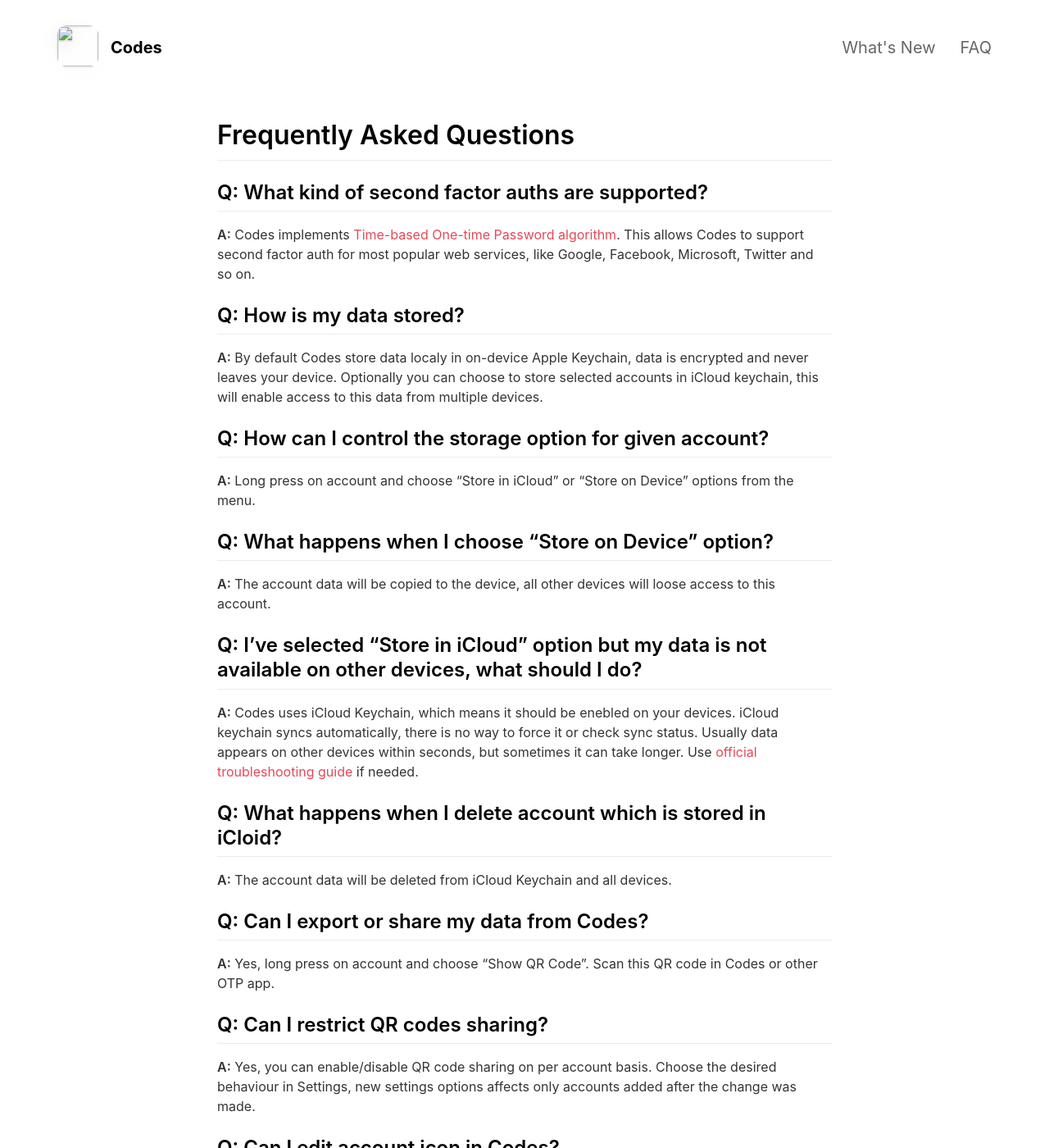
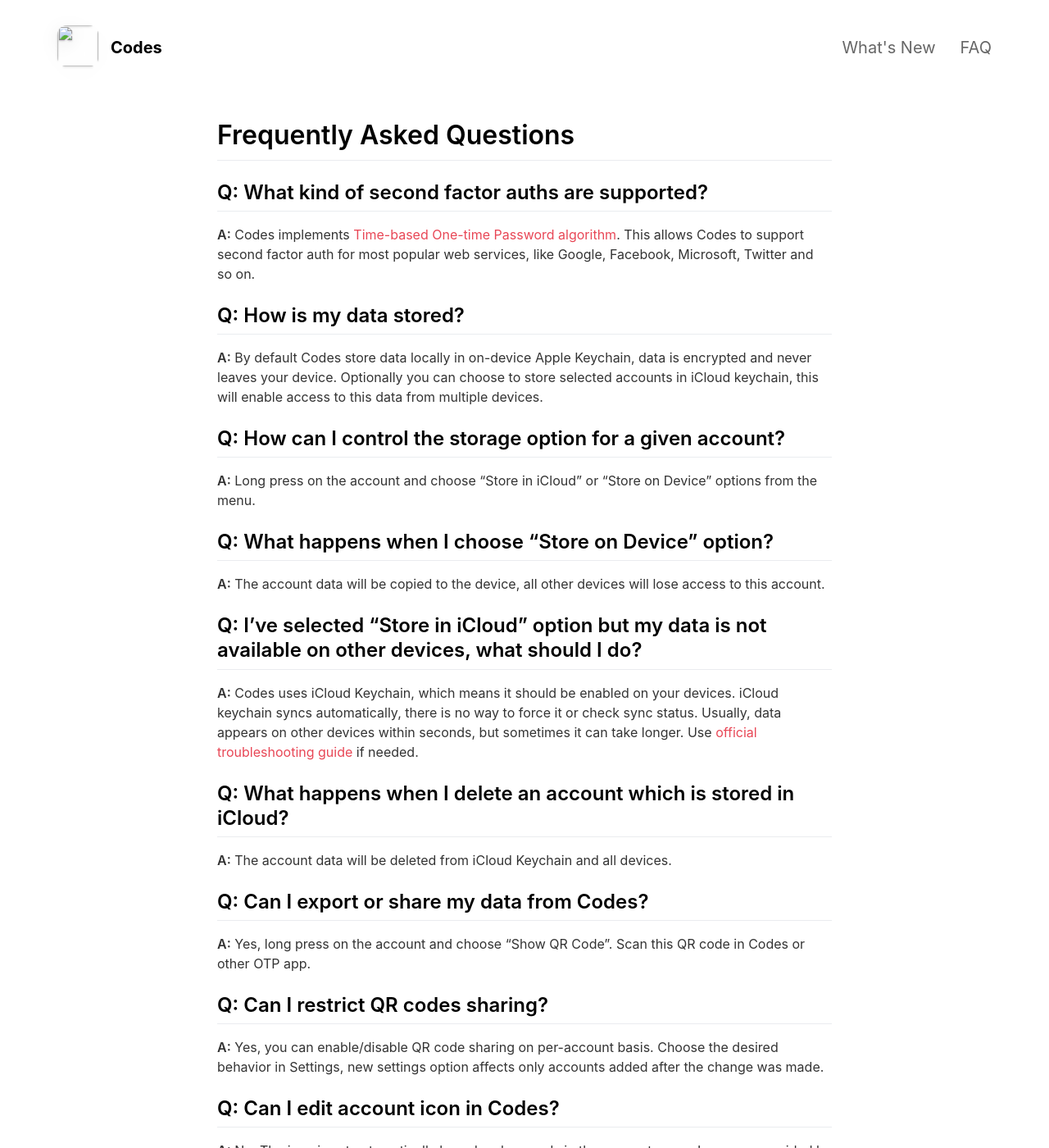
Before and after one commit to amebalabs/codes-landing, a Jekyll site: the page built from _pages/faq.md, in a window 1280 px wide and 1400 px high. Shown: the whole window at 82% size. Built offline with Jekyll 4.4.1, drawn with Linux system fonts in a browser that asks for light colours; nearby versions of some CDN libraries; some of the changed text lies outside the part shown.

Commit message:
Update faq.md

```diff
--- a/_pages/faq.md
+++ b/_pages/faq.md
@@ -10,34 +10,34 @@ include_in_header: true
 **A:** Codes implements [Time-based One-time Password algorithm](https://en.wikipedia.org/wiki/Time-based_One-time_Password_algorithm). This allows Codes to support second factor auth for most popular web services, like Google, Facebook, Microsoft, Twitter and so on.
 
 ## Q: How is my data stored?
-**A:** By default Codes store data localy in on-device Apple Keychain, data is encrypted and never leaves your device. Optionally you can choose to store selected accounts in iCloud keychain, this will enable access to this data from multiple devices.
+**A:** By default Codes store data locally in on-device Apple Keychain, data is encrypted and never leaves your device. Optionally you can choose to store selected accounts in iCloud keychain, this will enable access to this data from multiple devices.
 
-## Q: How can I control the storage option for given account?
-**A:** Long press on account and choose "Store in iCloud" or "Store on Device" options from the menu.
+## Q: How can I control the storage option for a given account?
+**A:** Long press on the account and choose "Store in iCloud" or "Store on Device" options from the menu.
 
 ## Q: What happens when I choose "Store on Device" option?
-**A:** The account data will be copied to the device, all other devices will loose access to this account.
+**A:** The account data will be copied to the device, all other devices will lose access to this account.
 
 ## Q: I've selected "Store in iCloud" option but my data is not available on other devices, what should I do?
-**A:** Codes uses iCloud Keychain, which means it should be enebled on your devices. iCloud keychain syncs automatically, there is no way to force it or check sync status. Usually data appears on other devices within seconds, but sometimes it can take longer. Use [official troubleshooting guide](https://support.apple.com/en-us/HT203783) if needed.
+**A:** Codes uses iCloud Keychain, which means it should be enabled on your devices. iCloud keychain syncs automatically, there is no way to force it or check sync status. Usually, data appears on other devices within seconds, but sometimes it can take longer. Use [official troubleshooting guide](https://support.apple.com/en-us/HT203783) if needed.
 
-## Q: What happens when I delete account which is stored in iCloid?
+## Q: What happens when I delete an account which is stored in iCloud?
 **A:** The account data will be deleted from iCloud Keychain and all devices.
 
 ## Q: Can I export or share my data from Codes?
-**A:** Yes, long press on account and choose "Show QR Code". Scan this QR code in Codes or other OTP app.
+**A:** Yes, long press on the account and choose "Show QR Code". Scan this QR code in Codes or other OTP app.
 
 ## Q: Can I restrict QR codes sharing?
-**A:** Yes, you can enable/disable QR code sharing on per account basis. Choose the desired behaviour in Settings, new settings options affects only accounts added after the change was made.
+**A:** Yes, you can enable/disable QR code sharing on per-account basis. Choose the desired behavior in Settings, new settings option affects only accounts added after the change was made.
 
 ## Q: Can I edit account icon in Codes?
-**A:** No. Icon is set automatically based on key words in account name. Icons are provided by [Font Awesome](https://fontawesome.com/icons?d=gallery&s=brands&m=free).
+**A:** No. The icon is set automatically based on keywords in the account name. Icons are provided by [Font Awesome](https://fontawesome.com/icons?d=gallery&s=brands&m=free).
 
 ## Q: Do you support opening otpauth:// URLs?
 No, but codes can detect otpauth:// URL in clipboard and autofill Manual Add dialog.
 
 ## Q: Why Codes is free?
-It is hard enough to make people to use 2-FA in the first place, we don't need another obstacle. All competitors apps are free as well. If you want to support future development you can use Tip Jar.
+It is hard enough to make people use 2-FA in the first place, we don't need another obstacle. All competitor's apps are free as well. If you want to support future development you can use Tip Jar.
 
 ## Q: Is there a Privacy Policy
 **A:** [Yes.](/privacypolicy)
```
